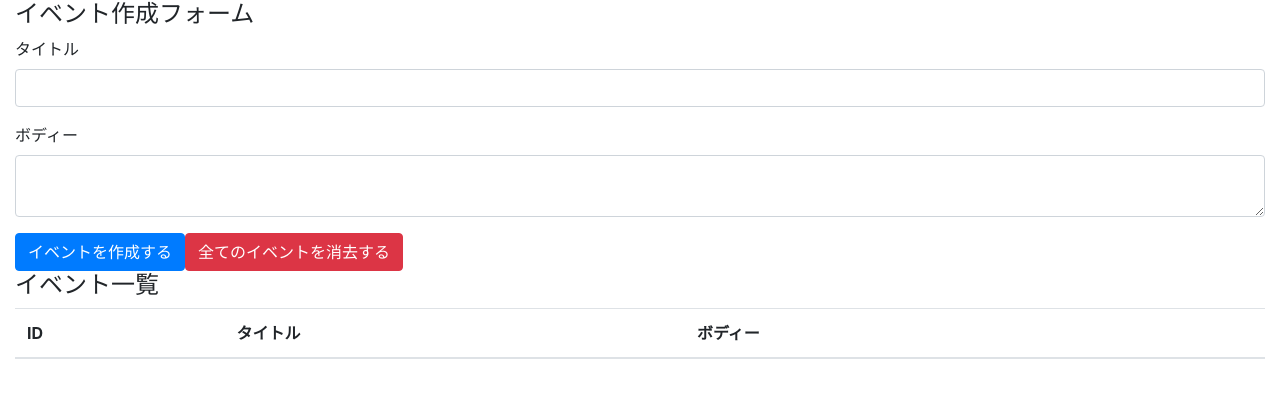
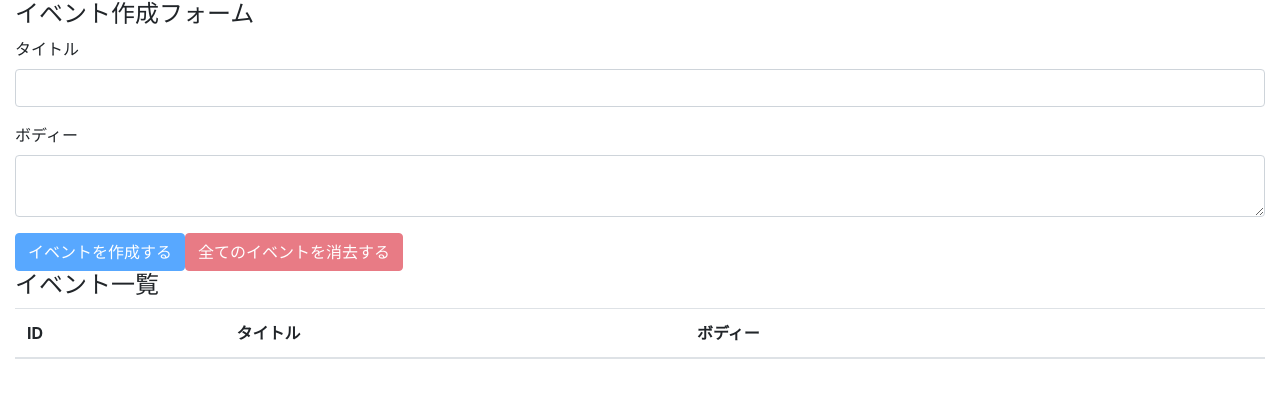
Before and after one commit to kazukikuu/react-hooks-101, a React (Create React App) app: page / in a window 1280 px wide. Shown: the top 398 px of the page. Built offline with nearby package versions, Linux system fonts and the light colour scheme.

Commit message:
replace type names with constants

```diff
--- /dev/null
+++ b/src/actions/index.js
@@ -0,0 +1,3 @@
+export const CREATE_EVENT = 'CREATE_EVENT'
+export const DELETE_EVENT = 'DELETE_EVENT'
+export const DELETE_ALL_EVENTS = 'DELETE_ALL_EVENTS'
--- a/src/components/App.js
+++ b/src/components/App.js
@@ -1,55 +1,21 @@
-import React, { useReducer, useState } from 'react';
+import React, { useReducer } from 'react';
 
 import 'bootstrap/dist/css/bootstrap.min.css';
+import reducer from '../reducers'
 
-import reducer from '../reducers'
+import Events from './Events'
+import EventForm from './EventForm'
 
 const App = () => {
   const [state, dispatch] = useReducer(reducer, [])
-  const [title, setTitle] = useState('')
-  const [body, setBody] = useState('')
-  const addEvent = e => {
-    e.preventDefault()
-    dispatch({
-      type: 'CREATE_EVENT',
-      title,
-      body
-    })
-    setTitle('')
-    setBody('')
-  }
-
-  console.log({ state })
   return (
     <div className="container-fluid">
-      <h4>イベント作成フォーム</h4>
-      <form>
-        <div className="form-group">
-          <label htmlFor="formEventTitle">タイトル</label>
-          <input className="form-control" id="formEventTitle" value={title} onChange={e => setTitle(e.target.value)} />
-        </div>
 
-        <div className="form-group">
-          <label htmlFor="formEventBody">ボディー</label>
-          <textarea className="form-control" id="formEventBody" value={body} onChange={e => setBody(e.target.value)} />
-        </div>
 
-        <button className="btn btn-primary" onClick={addEvent}>イベントを作成する</button>
-        <button className="btn btn-danger">全てのイベントを消去する</button>
-      </form>
+      <EventForm state={state} dispatch={dispatch} />
+      <Events state={state} dispatch={dispatch} />
 
-      <h4>イベント一覧</h4>
-      <table className="table table-hover">
-        <thead>
-          <tr>
-            <th>ID</th>
-            <th>タイトル</th>
-            <th>ボディー</th>
-            <th></th>
-          </tr>
-        </thead>
-      </table>
-    </div>
+    </div >
   );
 }
 
--- /dev/null
+++ b/src/components/Event.js
@@ -0,0 +1,23 @@
+import React from 'react'
+
+import { DELETE_EVENT } from '../actions'
+
+const Event = ({ dispatch, event }) => {
+  const id = event.id
+  const handleClickDeleteButton = () => {
+    const result = window.confirm(`イベントID: ${id}イベントを本当に削除してもよろしいですか`)
+
+    dispatch({ type: DELETE_EVENT, id })
+  }
+
+  return (
+    <tr>
+      <td>{id}</td>
+      <td>{event.title}</td>
+      <td>{event.body}</td>
+      <td><button type="button" className="btn btn-danger" onClick={handleClickDeleteButton}>削除</button></td>
+    </tr>
+  )
+}
+
+export default Event
--- /dev/null
+++ b/src/components/EventForm.js
@@ -0,0 +1,56 @@
+
+import React, { useState } from 'react'
+
+import {
+  CREATE_EVENT,
+  DELETE_ALL_EVENTS
+} from '../actions'
+
+const EventForm = ({ state, dispatch }) => {
+
+  const [title, setTitle] = useState('')
+  const [body, setBody] = useState('')
+
+  const addEvent = e => {
+    e.preventDefault()
+    dispatch({
+      type: CREATE_EVENT,
+      title,
+      body
+    })
+    setTitle('')
+    setBody('')
+  }
+
+  const deleteAllEvents = e => {
+    e.preventDefault()
+    const result = window.confirm('全てのイベントを本当に削除してもよろしいでしょうか')
+    if (result) dispatch({ type: DELETE_ALL_EVENTS })
+
+
+  }
+
+  const unCreatable = title === '' || body === ''
+
+  return (
+    <>
+      <h4>イベント作成フォーム</h4>
+      <form>
+        <div className="form-group">
+          <label htmlFor="formEventTitle">タイトル</label>
+          <input className="form-control" id="formEventTitle" value={title} onChange={e => setTitle(e.target.value)} />
+        </div>
+
+        <div className="form-group">
+          <label htmlFor="formEventBody">ボディー</label>
+          <textarea className="form-control" id="formEventBody" value={body} onChange={e => setBody(e.target.value)} />
+        </div>
+
+        <button className="btn btn-primary" onClick={addEvent} disabled={unCreatable}>イベントを作成する</button>
+        <button className="btn btn-danger" onClick={deleteAllEvents} disabled={state.length === 0}>全てのイベントを消去する</button>
+      </form>
+    </>
+  )
+}
+
+export default EventForm
--- /dev/null
+++ b/src/components/Events.js
@@ -0,0 +1,28 @@
+import React from 'react';
+
+import Event from './Event'
+
+const Events = ({ state, dispatch }) => {
+  return (
+    <>
+      <h4>イベント一覧</h4>
+      <table className="table table-hover">
+        <thead>
+          <tr>
+            <th>ID</th>
+            <th>タイトル</th>
+            <th>ボディー</th>
+            <th></th>
+          </tr>
+        </thead>
+        <tbody>
+          {state.map((event, index) => (<Event key={index} event={event} dispatch={dispatch} />))}
+
+        </tbody>
+      </table>
+    </>
+  )
+}
+
+
+export default Events
--- a/src/reducers/index.js
+++ b/src/reducers/index.js
@@ -1,17 +1,11 @@
-// action = {
-//   type: 'CREATE_EVENT',
-//   title: '東京オリンピックのお知らせ',
-//   body: '開催します！つきましては、、'
-// }
-// state = []
-// state = [
-//   { id: 1, title: 'タイトル', body: 'ボディー1' }
-//     { id: 2, title: 'タイトル', body: 'ボディー2' }
-//       { id: 3, title: 'タイトル', body: 'ボディー3' }
-// ]
+import {
+  CREATE_EVENT,
+  DELETE_ALL_EVENTS,
+  DELETE_EVENT
+} from '../actions'
 const events = (state = [], action) => {
   switch (action.type) {
-    case 'CREATE_EVENT':
+    case CREATE_EVENT:
       const event = { title: action.title, body: action.body }
       const length = state.length
       let id
@@ -21,9 +15,10 @@
         id = state[length - 1].id + 1
       }
       return [...state, { id, ...event }]
-    case 'CREATE_EVENT':
-      return state
-    case 'DELETE_ALL_EVENTS':
+    case DELETE_EVENT:
+      return state.filter(event => event.id !== action.id)
+    case DELETE_ALL_EVENTS:
+
       return []
     default:
       return state
```
